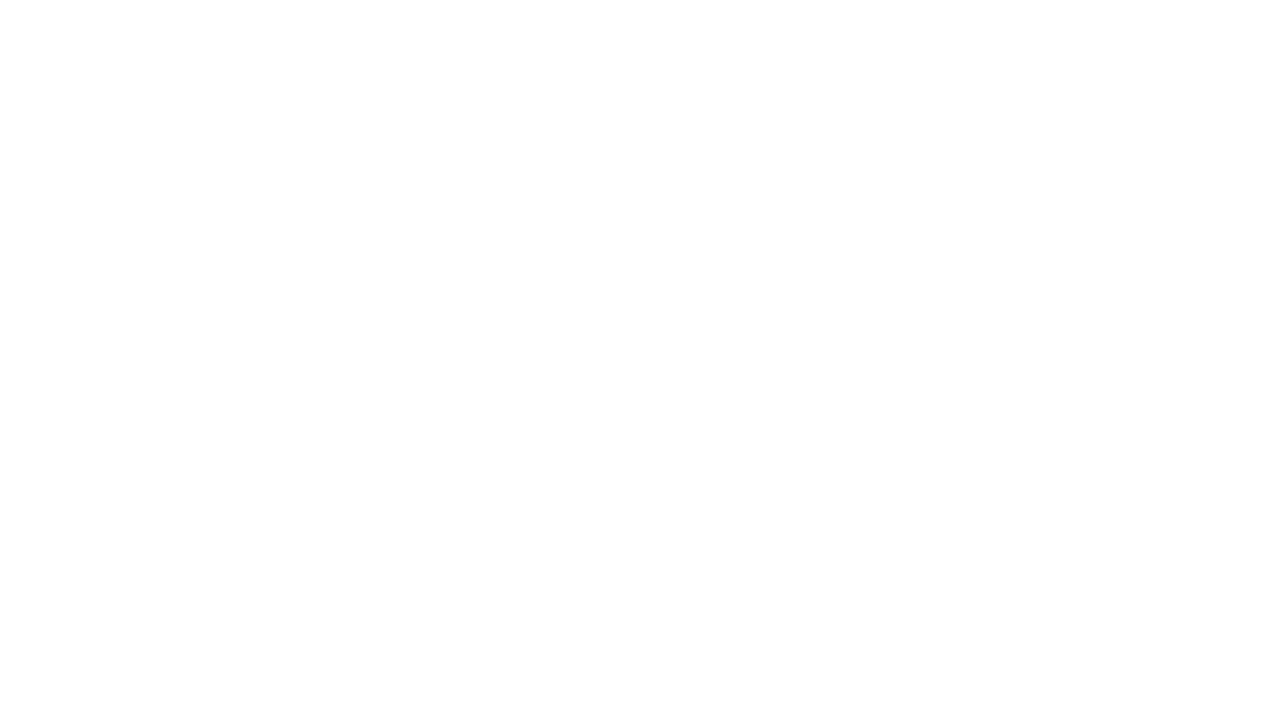
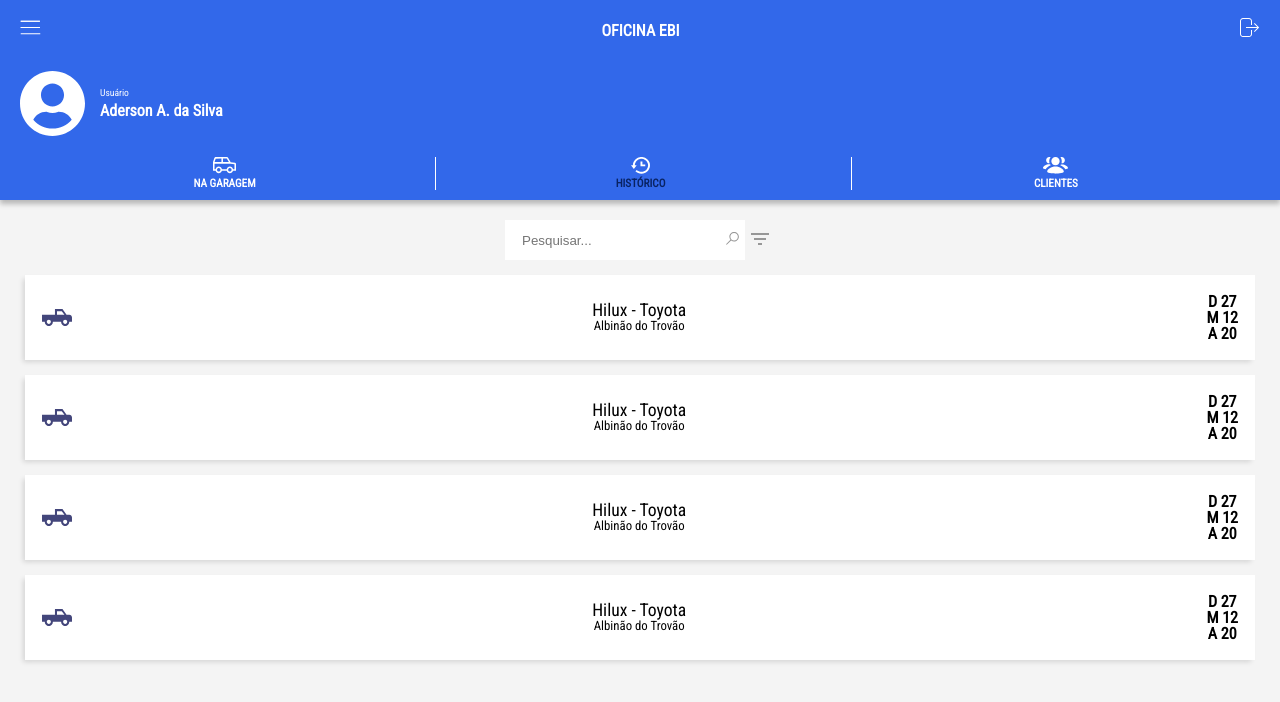
Before and after one commit to EmanuelAlderete/rodes, a React (Create React App) app: page /app/history in a window 1280 px wide. Shown: the top 702 px of the page. Built offline with nearby package versions, Linux system fonts and the light colour scheme.

Commit message:
Customers Page adicionada. Erros de roteamento

```diff
--- a/src/App.js
+++ b/src/App.js
@@ -1,6 +1,6 @@
 import React from "react";
 import ResetCss from "./styles/ResetCss";
-import { BrowserRouter } from "react-router-dom";
+import { BrowserRouter, withRouter } from "react-router-dom";
 import Routes from "./routes";
 
 import { AppStyled, AppContentStyled } from "./styles/AppStyles";
@@ -20,4 +20,4 @@
   );
 };
 
-export default App;
+export default withRouter(App);
--- a/src/components/Card/CardComponent.js
+++ b/src/components/Card/CardComponent.js
@@ -2,22 +2,36 @@
 import CardStyled from "./CardStyled";
 
 import CarCardIcon from "../../assets/icons/car-card.svg";
+import CustomerIcon from "../../assets/icons/customer.svg";
 
 const CardComponent = props => {
   const showDate = props.showDate;
+  const cardCustomer = props.cardCustomer;
 
   if (showDate) {
     return (
       <CardStyled>
         <img src={CarCardIcon} alt="car" />
         <div>
-          <h3>Hilux 2.5 - Toyota</h3>
-          <p>Albinao do Trovão</p>
+          <h3>
+            {props.model} - {props.automaker}
+          </h3>
+          <p>{props.customer}</p>
         </div>
         <div className="date">
-          <bold>D 27</bold>
-          <bold>M 12</bold>
-          <bold>A 20</bold>
+          <h6>D 27</h6>
+          <h6>M 12</h6>
+          <h6>A 20</h6>
+        </div>
+      </CardStyled>
+    );
+  } else if (cardCustomer) {
+    return (
+      <CardStyled>
+        <img src={CustomerIcon} alt="car" />
+        <div>
+          <h3>{props.customer}</h3>
+          <p>{props.phone}</p>
         </div>
       </CardStyled>
     );
@@ -26,8 +40,10 @@
       <CardStyled>
         <img src={CarCardIcon} alt="car" />
         <div>
-          <h3>Hilux 2.5 - Toyota</h3>
-          <p>Albinao do Trovão</p>
+          <h3>
+            {props.model} - {props.automaker}
+          </h3>
+          <p>{props.customer}</p>
         </div>
       </CardStyled>
     );
--- a/src/components/Card/CardStyled.js
+++ b/src/components/Card/CardStyled.js
@@ -34,7 +34,7 @@
     font-size: 0.8em;
   }
 
-  bold {
+  h6 {
     display: block;
     font-weight: bold;
   }
--- a/src/components/Header/HeaderComponent.js
+++ b/src/components/Header/HeaderComponent.js
@@ -35,13 +35,13 @@
         </NavLink>
         <NavLink to="/app/history" exact activeClassName="active">
           <div className="bar">
-            <img src={HistoryIcon} alt="carros" />
+            <img src={HistoryIcon} alt="histórico" />
             <p>Histórico</p>
           </div>
         </NavLink>
-        <NavLink to="/home" exact activeClassName="active">
+        <NavLink to="/app/customers" exact activeClassName="active">
           <div className="bar">
-            <img src={CustomersIcon} alt="carros" />
+            <img src={CustomersIcon} alt="clientes" />
             <p>Clientes</p>
           </div>
         </NavLink>
--- a/src/index.js
+++ b/src/index.js
@@ -8,7 +8,7 @@
 ReactDOM.render(
   <BrowserRouter>
     <Switch>
-      <Route path="/app/home" exact component={App} />
+      <Route path="/app" component={App} />
       <Route path="/login" exact component={LoginPage} />
     </Switch>
   </BrowserRouter>,
--- /dev/null
+++ b/src/pages/Customers/CustomersPage.js
@@ -0,0 +1,41 @@
+import React from "react";
+import { withRouter } from "react-router-dom";
+
+import CustomersPageStyled from "./CustomersStyled";
+import SearchBarComponent from "../../components/SearchBar/SearchBarComponent";
+import CardComponent from "../../components/Card/CardComponent";
+
+class CustomersPage extends React.Component {
+  render() {
+    const car = {
+      model: "Hilux",
+      automaker: "Toyota",
+      customer: {
+        name: "Albinão do Trovão",
+        phone: "+55 53 999 654 789"
+      }
+    };
+    return (
+      <CustomersPageStyled>
+        <SearchBarComponent />
+        <CardComponent
+          customer={car.customer.name}
+          phone={car.customer.phone}
+          cardCustomer
+        />
+        <CardComponent
+          customer={car.customer.name}
+          phone={car.customer.phone}
+          cardCustomer
+        />
+        <CardComponent
+          customer={car.customer.name}
+          phone={car.customer.phone}
+          cardCustomer
+        />
+      </CustomersPageStyled>
+    );
+  }
+}
+
+export default withRouter(CustomersPage);
--- /dev/null
+++ b/src/pages/Customers/CustomersStyled.js
@@ -0,0 +1,5 @@
+import styled from "styled-components";
+
+const CustomerStyled = styled.section``;
+
+export default CustomerStyled;
--- a/src/pages/History/HistoryPage.js
+++ b/src/pages/History/HistoryPage.js
@@ -3,18 +3,53 @@
 import SearchBarComponent from "../../components/SearchBar/SearchBarComponent";
 import CardComponent from "../../components/Card/CardComponent";
 
-const HistoryPage = () => {
-  return (
-    <HistoryPageStyled>
-      <SearchBarComponent hasFilter={true} />
-      <CardComponent showDate={true} />
-      <CardComponent showDate={true} />
-      <CardComponent showDate={true} />
-      <CardComponent showDate={true} />
-      <CardComponent showDate={true} />
-      <CardComponent showDate={true} />
-    </HistoryPageStyled>
-  );
-};
-
-export default HistoryPage;
+export default class HistoryPage extends React.Component {
+  render() {
+    const car = {
+      model: "Hilux",
+      automaker: "Toyota",
+      customer: "Albinão do Trovão"
+    };
+    return (
+      <HistoryPageStyled>
+        <SearchBarComponent hasFilter={true} />
+        <CardComponent
+          model={car.model}
+          automaker={car.automaker}
+          customer={car.customer}
+          day={car.day}
+          month={car.month}
+          year={car.year}
+          showDate
+        />
+        <CardComponent
+          model={car.model}
+          automaker={car.automaker}
+          customer={car.customer}
+          day={car.day}
+          month={car.month}
+          year={car.year}
+          showDate
+        />
+        <CardComponent
+          model={car.model}
+          automaker={car.automaker}
+          customer={car.customer}
+          day={car.day}
+          month={car.month}
+          year={car.year}
+          showDate
+        />
+        <CardComponent
+          model={car.model}
+          automaker={car.automaker}
+          customer={car.customer}
+          day={car.day}
+          month={car.month}
+          year={car.year}
+          showDate
+        />
+      </HistoryPageStyled>
+    );
+  }
+}
--- a/src/pages/Home/HomePage.js
+++ b/src/pages/Home/HomePage.js
@@ -5,14 +5,37 @@
 
 export default class HomePage extends React.Component {
   render() {
+    const car = {
+      model: "Hilux",
+      automaker: "Toyota",
+      customer: "Albinão do Trovão",
+      day: "25",
+      month: "06",
+      year: "20"
+    };
     return (
       <HomeStyles>
         <SearchBarComponent />
-        <CardComponent />
-        <CardComponent />
-        <CardComponent />
-        <CardComponent />
-        <CardComponent />
+        <CardComponent
+          model={car.model}
+          automaker={car.automaker}
+          customer={car.customer}
+        />
+        <CardComponent
+          model={car.model}
+          automaker={car.automaker}
+          customer={car.customer}
+        />
+        <CardComponent
+          model={car.model}
+          automaker={car.automaker}
+          customer={car.customer}
+        />
+        <CardComponent
+          model={car.model}
+          automaker={car.automaker}
+          customer={car.customer}
+        />
       </HomeStyles>
     );
   }
--- a/src/routes.js
+++ b/src/routes.js
@@ -4,9 +4,11 @@
 
 import HistoryPage from "./pages/History/HistoryPage";
 import HomePage from "./pages/Home/HomePage";
+import CustomersPage from "./pages/Customers/CustomersPage";
 
 const Routes = () => (
   <Switch>
+    <Route path="/app/customers" exact component={CustomersPage} />
     <Route path="/app/history" exact component={HistoryPage} />
     <Route path="/app/home" exact component={HomePage} />
   </Switch>
```
Also changed, not shown: src/assets/icons/customer.svg (added).
